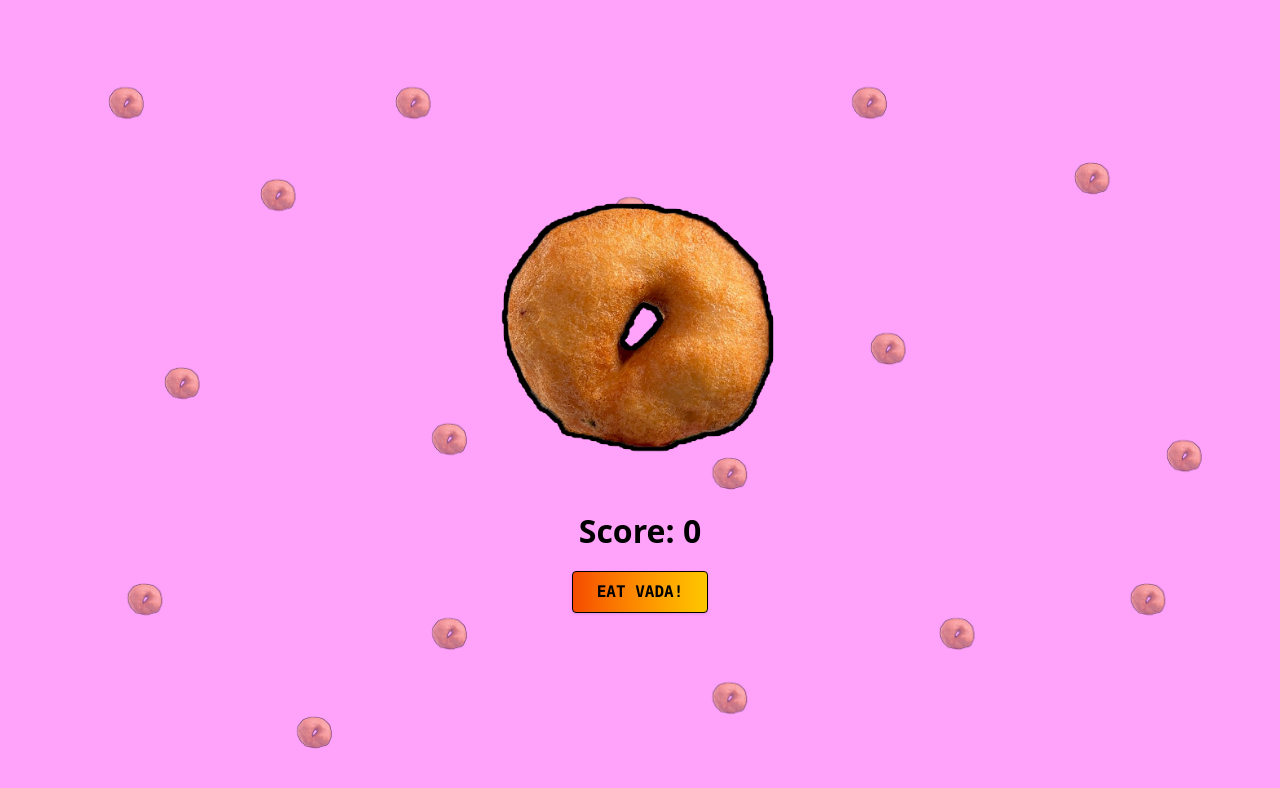
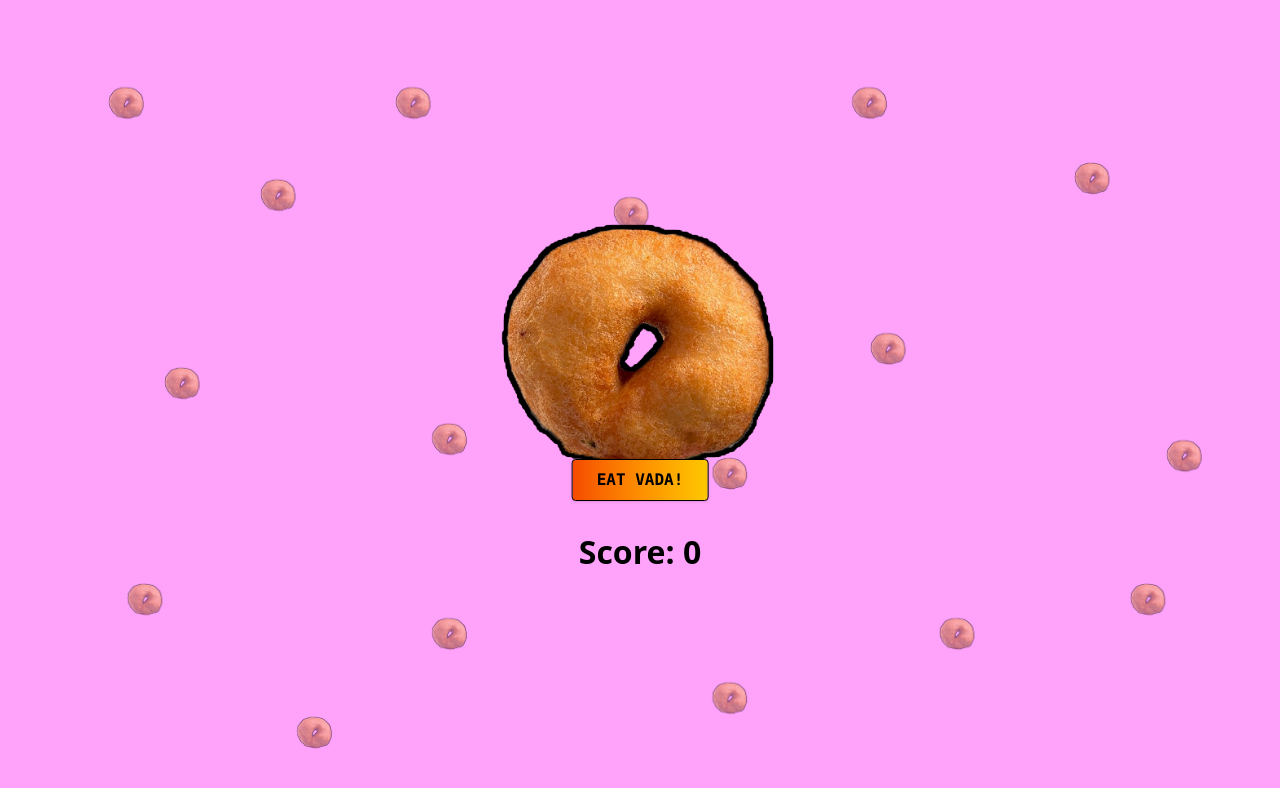
Before and after one commit to jose-0000/Vada_Useless_Projects, a React (Vite) app: page / in a window 1280 px wide. Shown: the top 788 px of the page. Built offline with nearby package versions, Linux system fonts and the light colour scheme.

Commit message:
added random button movement :3

```diff
--- a/src/EatButton.jsx
+++ b/src/EatButton.jsx
@@ -1,10 +1,16 @@
 import React from "react";
 
-const EatButton = ({ onClick }) => {
+const EatButton = ({ onClick, position }) => {
   return (
     <button
       className="font-mono bg-gradient-to-r from-orange-600 to-yellow-400 text-black font-bold border border-black px-6 py-2 rounded shadow transition duration-150 cursor-pointer hover:cursor-pointer active:bg-white/60"
-      style={{ outline: 'none' }}
+      style={{
+        outline: 'none',
+        position: 'absolute',
+        top: position?.top || '60%',
+        left: position?.left || '50%',
+        transform: 'translate(-50%, -50%)',
+      }}
       onClick={onClick}
     >
       EAT VADA!
--- a/src/Home.jsx
+++ b/src/Home.jsx
@@ -6,7 +6,27 @@ import Score from './Score.jsx';
 
 function Home() {
   const [bites, setBites] = useState(0);
-  const handleEatVada = () => setBites(bites + 1);
+  // Change this value to increase/decrease the boundary below the vada image and score
+  const safeZoneHeight = 350; // px
+  const [buttonPos, setButtonPos] = useState({ top: '60%', left: '50%' });
+
+  const handleEatVada = () => {
+    setBites(bites + 1);
+    if (Math.random() < 0.5) {
+      // Get viewport height and width
+      const viewportHeight = window.innerHeight;
+      const viewportWidth = window.innerWidth;
+      // Calculate available area below safe zone
+      const minTopPx = safeZoneHeight;
+      const maxTopPx = viewportHeight - 80; // 80px buffer from bottom
+      const minLeftPx = 0;
+      const maxLeftPx = viewportWidth - 160; // 160px buffer for button width
+      // Generate random position within the allowed area
+      const topPx = minTopPx + Math.random() * (maxTopPx - minTopPx);
+      const leftPx = minLeftPx + Math.random() * (maxLeftPx - minLeftPx);
+      setButtonPos({ top: `${topPx}px`, left: `${leftPx}px` });
+    }
+  };
 
   return (
     <div
@@ -16,15 +36,30 @@ function Home() {
         backgroundSize: 'cover',
         backgroundPosition: 'center',
         backgroundRepeat: 'no-repeat',
-        display: 'flex',
-        flexDirection: 'column',
-        justifyContent: 'center',
-        alignItems: 'center',
+        position: 'relative',
+        overflow: 'hidden',
       }}
     >
-      <img src={vadaImg} alt="Vada" style={{ maxWidth: '300px', width: '100%', height: 'auto', marginBottom: '24px' }} />
-      <Score bites={bites} />
-      <EatButton onClick={handleEatVada} />
+      <div style={{ display: 'flex', flexDirection: 'column', alignItems: 'center', justifyContent: 'center', height: '100vh' }}>
+        <img
+          src={vadaImg}
+          alt="Vada"
+          draggable={false}
+          style={{
+            maxWidth: '300px',
+            width: '100%',
+            height: 'auto',
+            marginBottom: '24px',
+            userSelect: 'none',
+            WebkitUserSelect: 'none',
+            MozUserSelect: 'none',
+            msUserSelect: 'none',
+            pointerEvents: 'none',
+          }}
+        />
+        <Score bites={bites} />
+      </div>
+      <EatButton onClick={handleEatVada} position={buttonPos} />
     </div>
   );
 }
```
